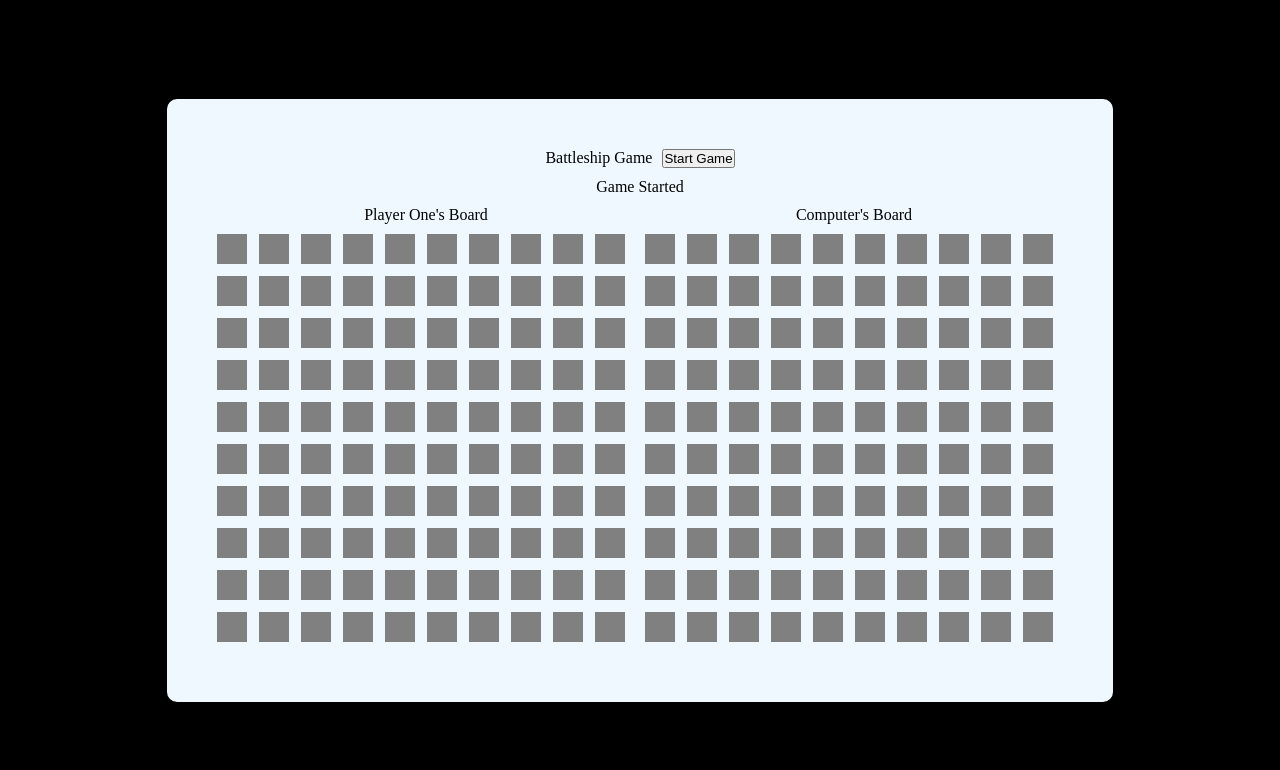
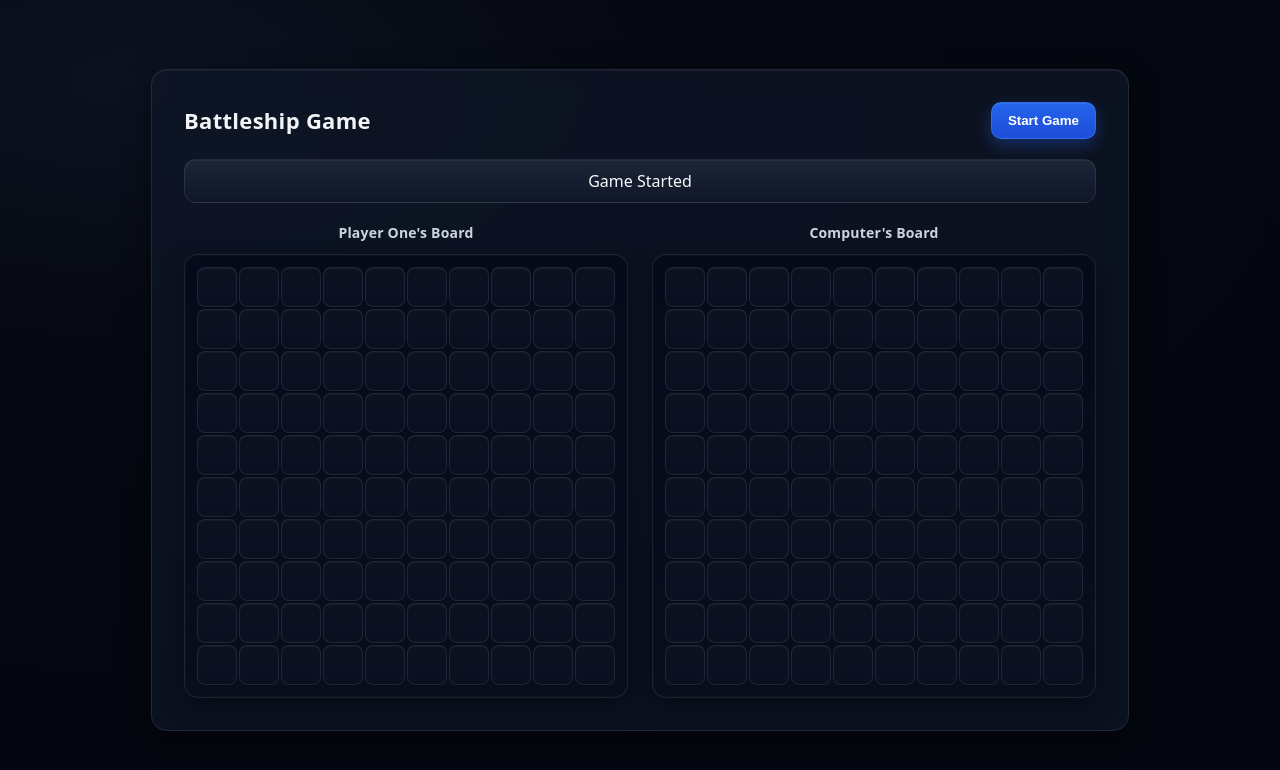
Before and after one commit to g-partha/battleship, a website with bundled scripts: page src/index.html in a window 1280 px wide. Both pictures are taken after a click on the button "Start Game". Built offline with nearby package versions, Linux system fonts and the light colour scheme.

Commit message:
refactor: Update css to give modern style

```diff
--- a/src/gui-oneplayer.js
+++ b/src/gui-oneplayer.js
@@ -2,7 +2,8 @@ import { Game } from "./game-oneplayer.js";
 
 export class GUI {
   constructor(boardSize) {
-    this.game = new Game(boardSize);
+    this.boardSize = boardSize;
+    this.game = new Game(this.boardSize);
     this.startRestartButton = document.querySelector(
       "button#start-restart-game"
     );
@@ -15,13 +16,13 @@ export class GUI {
     this.boardTwoCells = [];
   }
   initiate() {
-    this.setupGridStyles();
     this.startRestartButton.addEventListener("click", (event) => {
       event.preventDefault();
       this.game.initiateGame();
       this.clearBoards();
       this.createBoardOneCells();
       this.createBoardTwoCells();
+      this.setupGridStyles();
       this.updateBoards();
       this.infoDisplay.textContent = "Game Started";
       this.infoDisplay.hidden = false;
@@ -42,19 +43,21 @@ export class GUI {
   }
 
   setupGridStyles() {
+    const boardSize = this.boardSize;
     this.boardOne.style.display = "grid";
     this.boardOne.style.gap = "2px";
     this.boardOne.style.justifyContent = "center";
-
+    this.boardOne.style.gridTemplateColumns = `repeat(${boardSize}, auto)`;
+    this.boardOne.style.gridTemplateRows = `repeat(${boardSize}, auto)`;
     this.boardTwo.style.display = "grid";
     this.boardTwo.style.gap = "2px";
     this.boardTwo.style.justifyContent = "center";
+    this.boardTwo.style.gridTemplateColumns = `repeat(${boardSize}, auto)`;
+    this.boardTwo.style.gridTemplateRows = `repeat(${boardSize}, auto)`;
   }
 
   createBoardOneCells() {
-    const boardSize = this.game.playerOne.gameBoard.board.length;
-    this.boardOne.style.gridTemplateColumns = `repeat(${boardSize}, 40px)`;
-    this.boardOne.style.gridTemplateRows = `repeat(${boardSize}, 40px)`;
+    const boardSize = this.boardSize;
 
     for (let i = 0; i < boardSize; i++) {
       for (let j = 0; j < boardSize; j++) {
@@ -68,9 +71,7 @@ export class GUI {
     }
   }
   createBoardTwoCells() {
-    const boardSize = this.game.computerPlayer.gameBoard.board.length;
-    this.boardTwo.style.gridTemplateColumns = `repeat(${boardSize}, 40px)`;
-    this.boardTwo.style.gridTemplateRows = `repeat(${boardSize}, 40px)`;
+    const boardSize = this.boardSize;
 
     for (let i = 0; i < boardSize; i++) {
       for (let j = 0; j < boardSize; j++) {
@@ -81,6 +82,8 @@ export class GUI {
           node: cell,
         });
         cell.addEventListener("click", () => {
+          this.infoDisplay.textContent = "";
+          this.infoDisplay.hidden = true;
           const result = this.game.playerOneAttack(i, j);
           this.updateBoards();
 
@@ -89,6 +92,7 @@ export class GUI {
             this.infoDisplay.textContent = `${result.winner} wins!`;
           } else if (result.status === "repeat") {
             this.infoDisplay.textContent = "Already attacked this position!";
+            this.infoDisplay.hidden = false;
           }
         });
       }
--- a/src/style.css
+++ b/src/style.css
@@ -4,54 +4,146 @@
   box-sizing: border-box;
 }
 body {
-  background-color: black;
+  background: radial-gradient(1200px 600px at 10% 10%, #0b1220, #060913 40%, #04070f 100%);
+  color: #e5e7eb;
+  font-family: system-ui, -apple-system, Segoe UI, Roboto, Ubuntu, Cantarell, Noto Sans, Helvetica, Arial, "Apple Color Emoji", "Segoe UI Emoji";
   display: flex;
   min-height: 100vh;
   align-items: center;
   justify-content: center;
+  line-height: 1.4;
 }
 div#game-container {
-  background-color: aliceblue;
-  padding: 50px;
-  border-radius: 10px;
+  background: rgba(17, 24, 39, 0.7);
+  -webkit-backdrop-filter: saturate(1.2) blur(12px);
+  backdrop-filter: saturate(1.2) blur(12px);
+  border: 1px solid rgba(148, 163, 184, 0.15);
+  padding: 32px;
+  border-radius: 16px;
   display: flex;
-  gap: 10px;
+  gap: 20px;
   flex-direction: column;
   align-items: center;
+  box-shadow: 0 10px 30px rgba(0, 0, 0, 0.45), inset 0 1px 0 rgba(255, 255, 255, 0.04);
 }
 div#game-title {
+  width: 100%;
   display: flex;
-  gap: 10px;
+  align-items: center;
+  justify-content: space-between;
+  gap: 12px;
 }
 div#game-title span {
-  display: flex;
+  display: inline-flex;
+  align-items: center;
+  gap: 10px;
+  font-weight: 700;
+  font-size: 22px;
+  letter-spacing: 0.3px;
+  color: #f3f4f6;
 }
 div#game-title button#start-restart-game {
-  display: flex;
+  display: inline-flex;
+}
+
+button#start-restart-game {
+  padding: 10px 16px;
+  border-radius: 10px;
+  background: linear-gradient(180deg, #2563eb, #1d4ed8);
+  color: #ffffff;
+  font-weight: 600;
+  border: 1px solid rgba(59, 130, 246, 0.5);
+  box-shadow: 0 6px 16px rgba(37, 99, 235, 0.35), inset 0 1px 0 rgba(255, 255, 255, 0.08);
+  cursor: pointer;
+  transition: transform 120ms ease, box-shadow 120ms ease, filter 120ms ease;
+}
+button#start-restart-game:hover {
+  filter: brightness(1.07);
+  box-shadow: 0 8px 22px rgba(37, 99, 235, 0.45), inset 0 1px 0 rgba(255, 255, 255, 0.12);
+}
+button#start-restart-game:active {
+  transform: translateY(1px);
+}
+button#start-restart-game:focus-visible {
+  outline: 2px solid #93c5fd;
+  outline-offset: 2px;
 }
 div#board-outer-container {
   display: flex;
-  gap: 10px;
+  gap: 24px;
+  align-items: flex-start;
 }
 div.board-containers {
   display: flex;
   flex-direction: column;
-  gap: 10px;
+  gap: 12px;
   align-items: center;
 }
+
+div#player-one-name,
+div#computer-name {
+  font-size: 14px;
+  font-weight: 600;
+  color: #cbd5e1;
+  letter-spacing: 0.2px;
+}
+
+div#info-display {
+  width: 100%;
+  text-align: center;
+  color: #f8fafc;
+  background: linear-gradient(180deg, rgba(30, 41, 59, 0.9), rgba(15, 23, 42, 0.9));
+  border: 1px solid rgba(148, 163, 184, 0.15);
+  border-radius: 12px;
+  padding: 10px 12px;
+  box-shadow: inset 0 1px 0 rgba(255, 255, 255, 0.04);
+}
 div.boards {
-  display: grid;
-  gap: 5px;
-  grid-template-columns: repeat(10, auto);
+  padding: 12px;
+  background: linear-gradient(180deg, rgba(2, 6, 23, 0.6), rgba(2, 6, 23, 0.3));
+  border: 1px solid rgba(148, 163, 184, 0.15);
+  border-radius: 14px;
+  box-shadow: inset 0 0 0 1px rgba(255, 255, 255, 0.02), 0 10px 24px rgba(0, 0, 0, 0.35);
 }
 div.board-cells{
-  width: 30px;
-  height: 30px;
-  background-color: grey;
+  width: 40px;
+  height: 40px;
+  border-radius: 8px;
+  background: linear-gradient(180deg, #0b1220, #0a1020);
+  border: 1px solid rgba(148, 163, 184, 0.15);
+  box-shadow: inset 0 1px 0 rgba(255, 255, 255, 0.04), 0 1px 0 rgba(0, 0, 0, 0.2);
+  transition: transform 120ms ease, background 160ms ease, box-shadow 160ms ease, border-color 160ms ease, filter 120ms ease;
+}
+
+/* Make the opponent board interactive */
+div#board-two div.board-cells {
+  cursor: crosshair;
+}
+div#board-two div.board-cells:hover {
+  filter: brightness(1.1);
+  border-color: rgba(96, 165, 250, 0.55);
+  box-shadow: 0 0 0 3px rgba(59, 130, 246, 0.25), inset 0 1px 0 rgba(255, 255, 255, 0.06);
 }
 div.board-cells-miss{
-  background-color: red;
+  background: radial-gradient(circle at 30% 30%, #7f1d1d, #991b1b 40%, #dc2626 100%);
+  border-color: rgba(248, 113, 113, 0.65);
+  box-shadow: inset 0 0 8px rgba(239, 68, 68, 0.55), 0 0 0 2px rgba(239, 68, 68, 0.25);
 }
 div.board-cells-hit{
-background-color: green;
+  background: radial-gradient(circle at 30% 30%, #064e3b, #065f46 40%, #10b981 100%);
+  border-color: rgba(110, 231, 183, 0.7);
+  box-shadow: inset 0 0 8px rgba(16, 185, 129, 0.6), 0 0 0 2px rgba(16, 185, 129, 0.25);
 }
+
+/* Subtle press effect on click */
+div.board-cells:active {
+  transform: translateY(1px);
+}
+
+/* Responsive */
+@media (max-width: 900px) {
+  div#board-outer-container {
+    flex-direction: column;
+    align-items: center;
+  }
+}
```
